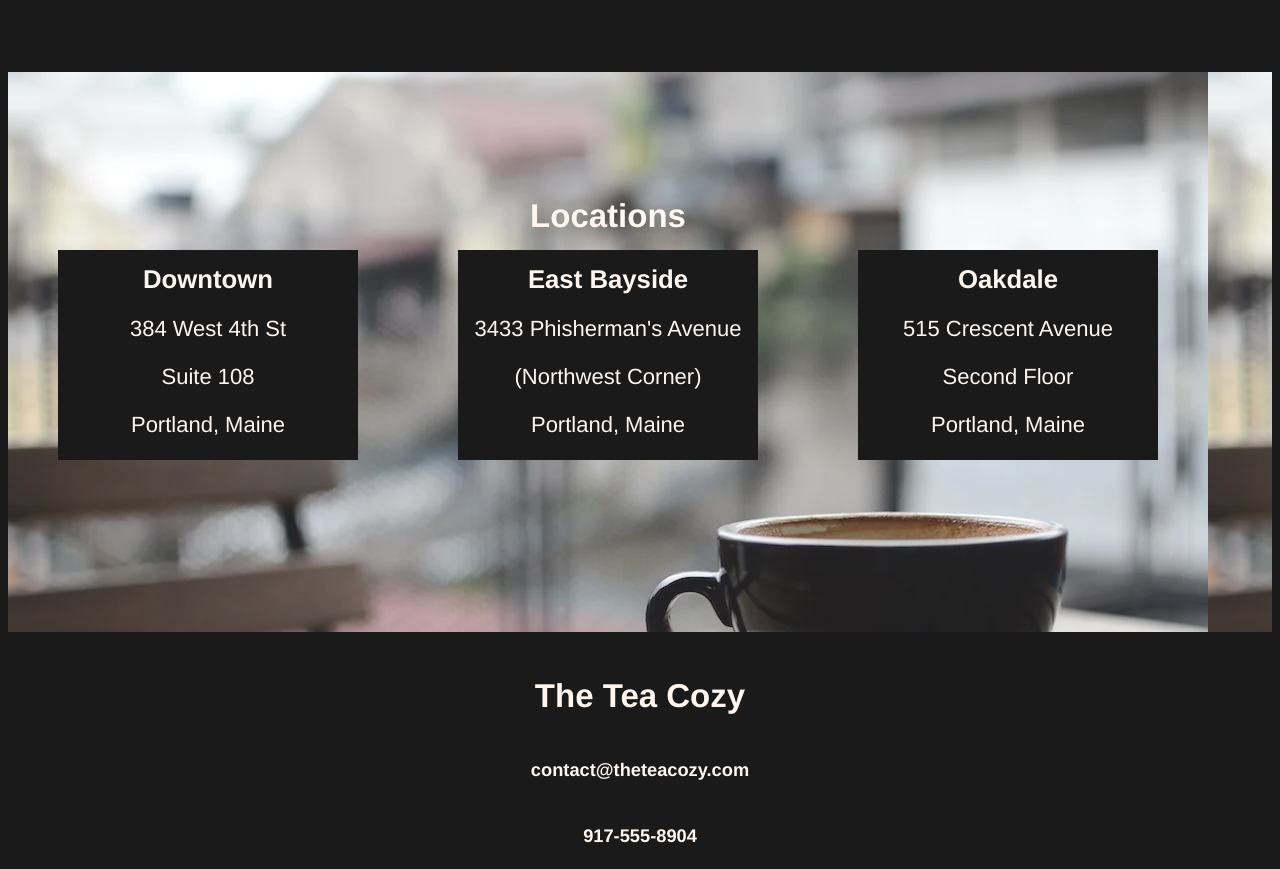
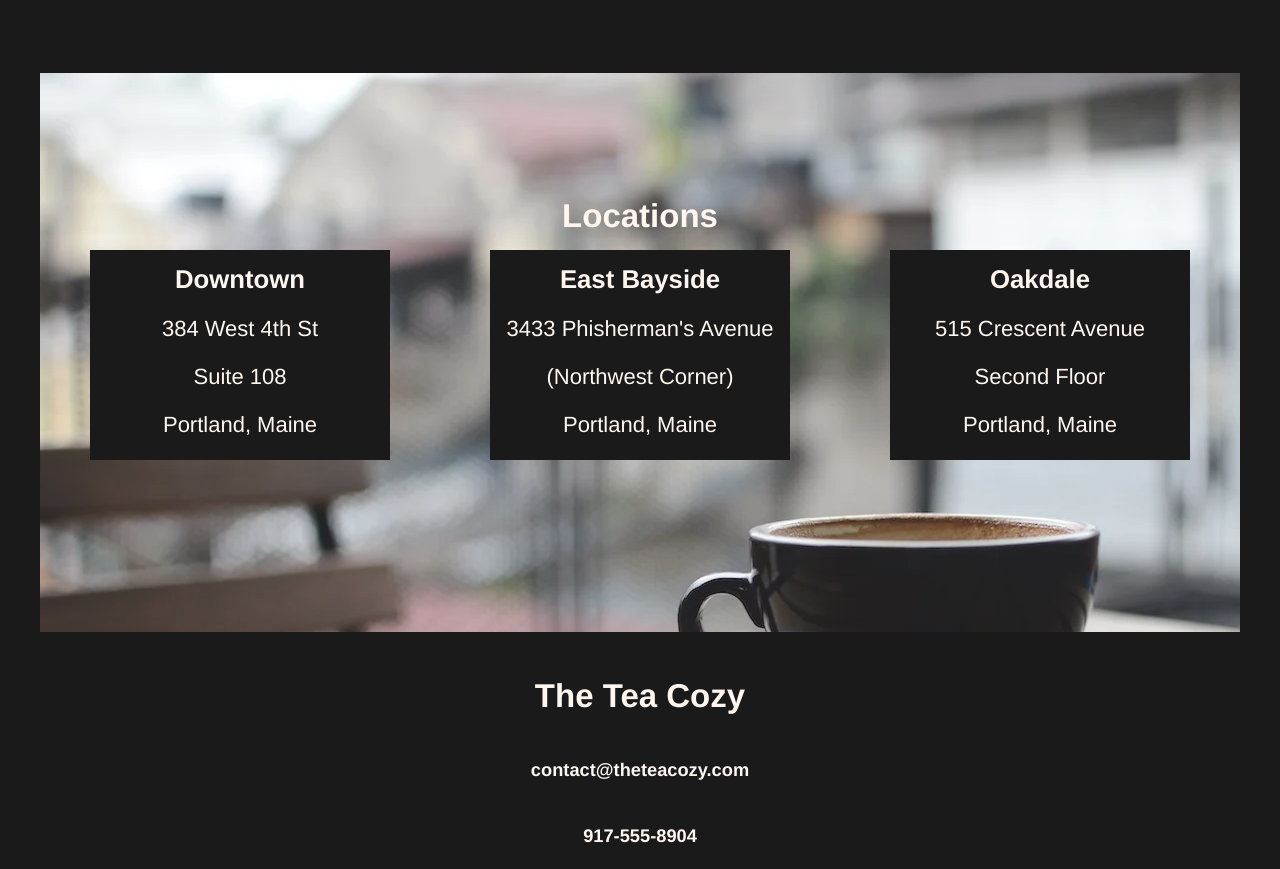
Before and after one commit to AljoschaNy/tea-cozy-project, a plain HTML site: page index.html in a window 1280 px wide. Shown: the part 1442-2311 px from the top of the page. Drawn offline with Linux system fonts and the light colour scheme.

Commit message:
Fix locations banner

```diff
--- a/styles/index.css
+++ b/styles/index.css
@@ -37,6 +37,7 @@ a:hover {
 /* Layout Styles */
 .banner {
     max-width: 1200px;
+    margin: 0 auto;
 }
 
 .container {
@@ -48,7 +49,6 @@ section:not(#mission) {
     padding: 30px 0;
     margin: 0 0 30px;
 }
-
 /* Header Styles */
 .header-container {
     width: 100vw;
@@ -119,7 +119,11 @@ header {
 /* Locations Section */
 .locations {
     background-image: url(../images/img-locations-background.webp);
+    background-repeat: no-repeat;
+    background-position: center;
+    background-position-y: 1px;
     height: 560px;
+    margin: 0 auto;
 }
 
 .banner-locations {
```
